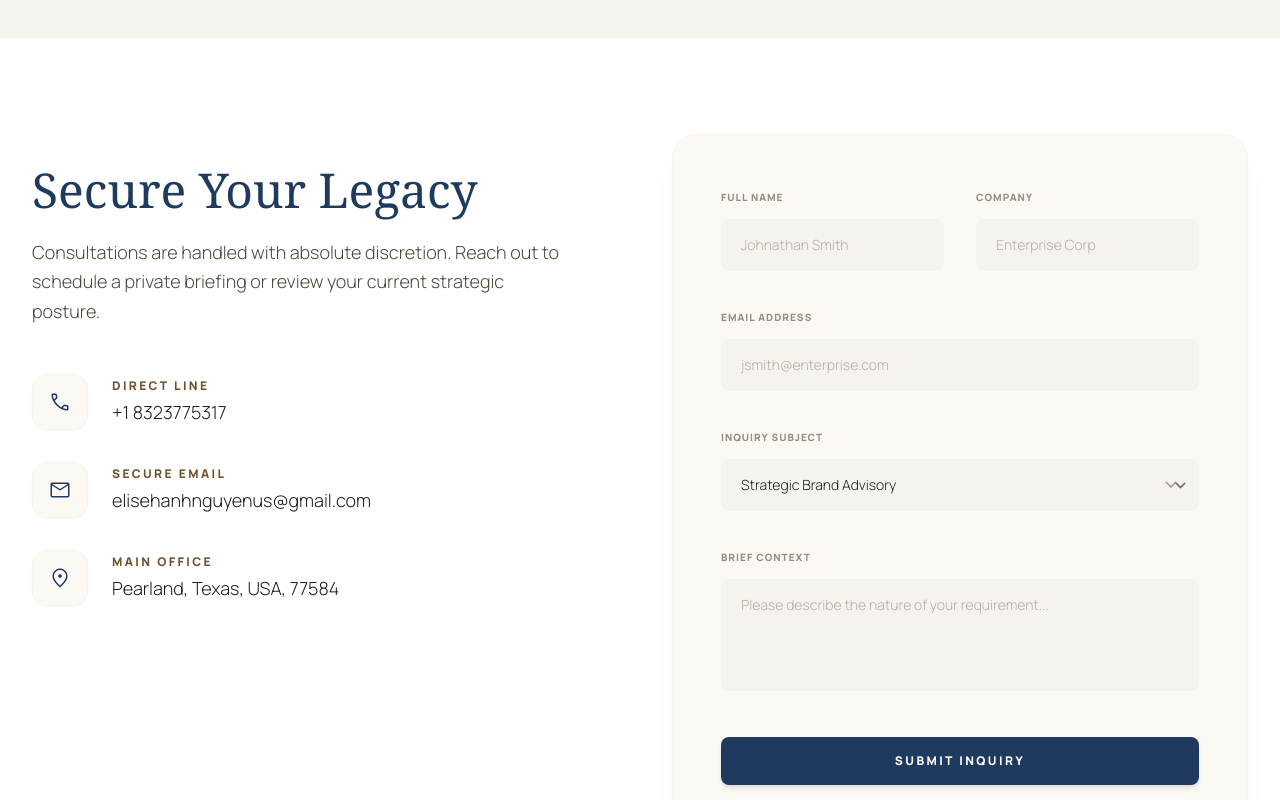
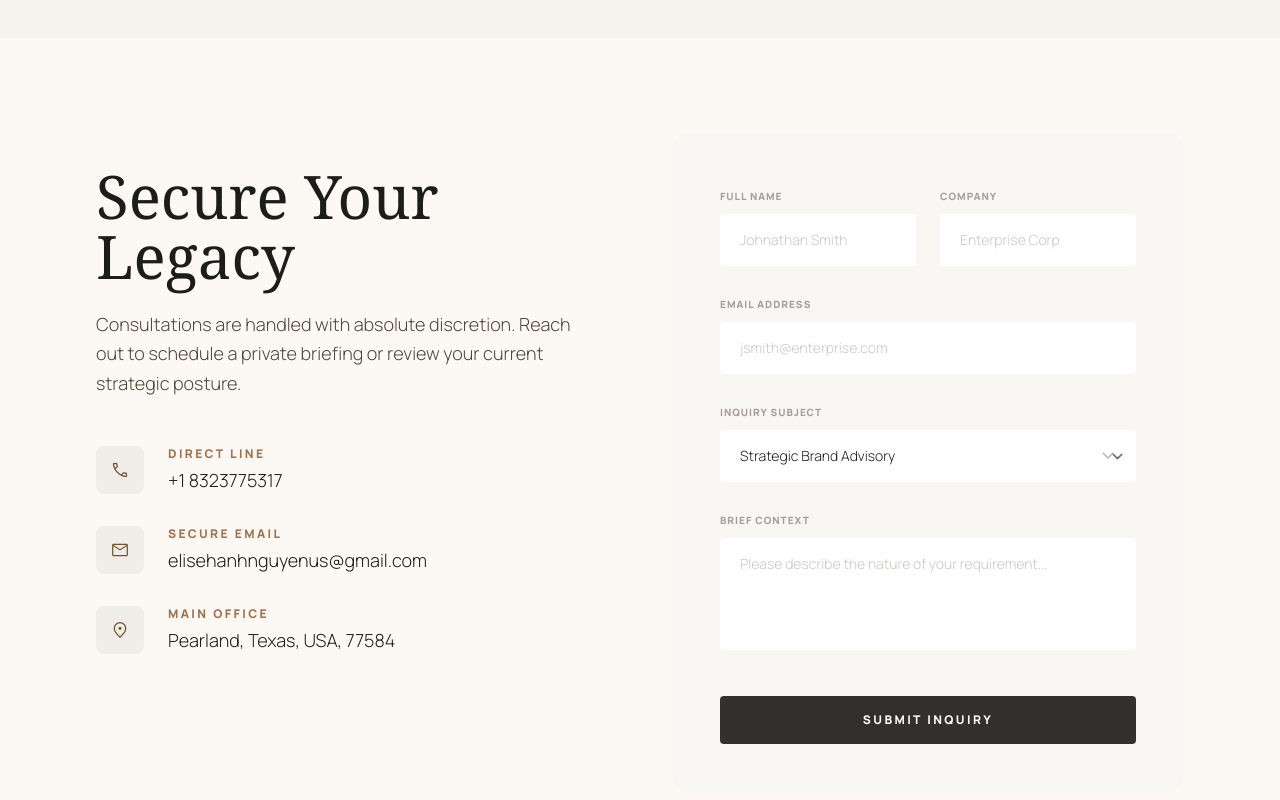
Before and after one commit to elisehanhnguyenus-cloud/elise-h-nguyen-landing-page, a website: page index.html in a window 1280 px wide. Shown: the part 7900-8700 px from the top of the page. Drawn offline with nearby package versions, Linux system fonts and the light colour scheme.

Commit message:
Refine Contact section to match brand colors and editorial style

```diff
--- a/index.html
+++ b/index.html
@@ -602,14 +602,14 @@
 </div>
 </section>
 <!-- Contact Section -->
-<section class="py-24 bg-surface-container-lowest" id="contact">
-<div class="max-w-7xl mx-auto px-8">
+<section class="py-24 bg-background" id="contact">
+<div class="max-w-6xl mx-auto px-8">
     <div class="grid lg:grid-cols-2 gap-16 items-start">
 
         <!-- Left Column: Info space -->
-        <div class="space-y-12 lg:pr-10 pt-8">
+        <div class="space-y-12 lg:pr-8 pt-8">
             <div>
-                <h2 class="font-headline text-5xl mb-6 text-[#1e3a5f]">Secure Your Legacy</h2>
+                <h2 class="font-headline text-5xl md:text-6xl mb-6 text-on-background">Secure Your Legacy</h2>
                 <p class="text-on-surface-variant font-light text-lg leading-relaxed">
                     Consultations are handled with absolute discretion. Reach out to schedule a private briefing or review your current strategic posture.
                 </p>
@@ -618,33 +618,33 @@
             <div class="space-y-8">
                 <!-- Direct Line -->
                 <div class="flex items-center gap-6">
-                    <div class="w-14 h-14 bg-surface rounded-2xl shadow-sm border border-outline-variant/10 flex items-center justify-center shrink-0">
-                        <span class="material-symbols-outlined text-[#1e3a5f]">call</span>
+                    <div class="w-12 h-12 bg-surface-container rounded-xl flex items-center justify-center shrink-0">
+                        <span class="material-symbols-outlined text-primary text-xl">call</span>
                     </div>
                     <div>
-                        <p class="font-label text-xs uppercase tracking-[0.2em] text-primary font-bold mb-1">Direct Line</p>
+                        <p class="font-label text-xs uppercase tracking-[0.2em] text-[#A47148] font-bold mb-1">Direct Line</p>
                         <p class="text-on-surface text-lg font-light">+1 8323775317</p>
                     </div>
                 </div>
 
                 <!-- Secure Email -->
                 <div class="flex items-center gap-6">
-                    <div class="w-14 h-14 bg-surface rounded-2xl shadow-sm border border-outline-variant/10 flex items-center justify-center shrink-0">
-                        <span class="material-symbols-outlined text-[#1e3a5f]">mail</span>
+                    <div class="w-12 h-12 bg-surface-container rounded-xl flex items-center justify-center shrink-0">
+                        <span class="material-symbols-outlined text-primary text-xl">mail</span>
                     </div>
                     <div>
-                        <p class="font-label text-xs uppercase tracking-[0.2em] text-primary font-bold mb-1">Secure Email</p>
+                        <p class="font-label text-xs uppercase tracking-[0.2em] text-[#A47148] font-bold mb-1">Secure Email</p>
                         <p class="text-on-surface text-lg font-light">elisehanhnguyenus@gmail.com</p>
                     </div>
                 </div>
 
                 <!-- Main Office -->
                 <div class="flex items-center gap-6">
-                    <div class="w-14 h-14 bg-surface rounded-2xl shadow-sm border border-outline-variant/10 flex items-center justify-center shrink-0">
-                        <span class="material-symbols-outlined text-[#1e3a5f]">location_on</span>
+                    <div class="w-12 h-12 bg-surface-container rounded-xl flex items-center justify-center shrink-0">
+                        <span class="material-symbols-outlined text-primary text-xl">location_on</span>
                     </div>
                     <div>
-                        <p class="font-label text-xs uppercase tracking-[0.2em] text-primary font-bold mb-1">Main Office</p>
+                        <p class="font-label text-xs uppercase tracking-[0.2em] text-[#A47148] font-bold mb-1">Main Office</p>
                         <p class="text-on-surface text-lg font-light">Pearland, Texas, USA, 77584</p>
                     </div>
                 </div>
@@ -652,44 +652,44 @@
         </div>
 
         <!-- Right Column: Form -->
-        <div class="bg-surface p-10 md:p-12 rounded-3xl shadow-xl shadow-black/5 border border-outline-variant/10">
-            <form class="space-y-8">
-                <div class="grid md:grid-cols-2 gap-8">
-                    <div class="space-y-3">
-                        <label class="font-label text-[10px] uppercase tracking-widest text-on-surface-variant/60 font-bold">Full Name</label>
-                        <input class="w-full bg-surface-container-low border-0 rounded-xl px-5 py-4 focus:ring-2 focus:ring-primary/20 transition-all text-sm font-light text-on-background placeholder:text-on-surface-variant/40" placeholder="Johnathan Smith" type="text"/>
+        <div class="bg-[#F9F7F4] p-10 md:p-12 rounded-2xl">
+            <form class="space-y-6">
+                <div class="grid md:grid-cols-2 gap-6">
+                    <div class="space-y-2">
+                        <label class="font-label text-[10px] uppercase tracking-widest text-on-surface-variant/50 font-bold">Full Name</label>
+                        <input class="w-full bg-white border-0 rounded-lg px-5 py-4 focus:ring-1 focus:ring-primary/20 transition-all text-sm font-light text-on-background placeholder:text-on-surface-variant/30" placeholder="Johnathan Smith" type="text"/>
                     </div>
-                    <div class="space-y-3">
-                        <label class="font-label text-[10px] uppercase tracking-widest text-on-surface-variant/60 font-bold">Company</label>
-                        <input class="w-full bg-surface-container-low border-0 rounded-xl px-5 py-4 focus:ring-2 focus:ring-primary/20 transition-all text-sm font-light text-on-background placeholder:text-on-surface-variant/40" placeholder="Enterprise Corp" type="text"/>
+                    <div class="space-y-2">
+                        <label class="font-label text-[10px] uppercase tracking-widest text-on-surface-variant/50 font-bold">Company</label>
+                        <input class="w-full bg-white border-0 rounded-lg px-5 py-4 focus:ring-1 focus:ring-primary/20 transition-all text-sm font-light text-on-background placeholder:text-on-surface-variant/30" placeholder="Enterprise Corp" type="text"/>
                     </div>
                 </div>
 
-                <div class="space-y-3">
-                    <label class="font-label text-[10px] uppercase tracking-widest text-on-surface-variant/60 font-bold">Email Address</label>
-                    <input class="w-full bg-surface-container-low border-0 rounded-xl px-5 py-4 focus:ring-2 focus:ring-primary/20 transition-all text-sm font-light text-on-background placeholder:text-on-surface-variant/40" placeholder="jsmith@enterprise.com" type="email"/>
+                <div class="space-y-2">
+                    <label class="font-label text-[10px] uppercase tracking-widest text-on-surface-variant/50 font-bold">Email Address</label>
+                    <input class="w-full bg-white border-0 rounded-lg px-5 py-4 focus:ring-1 focus:ring-primary/20 transition-all text-sm font-light text-on-background placeholder:text-on-surface-variant/30" placeholder="jsmith@enterprise.com" type="email"/>
                 </div>
 
-                <div class="space-y-3">
-                    <label class="font-label text-[10px] uppercase tracking-widest text-on-surface-variant/60 font-bold">Inquiry Subject</label>
+                <div class="space-y-2">
+                    <label class="font-label text-[10px] uppercase tracking-widest text-on-surface-variant/50 font-bold">Inquiry Subject</label>
                     <div class="relative">
-                        <select class="w-full bg-surface-container-low border-0 rounded-xl px-5 py-4 appearance-none focus:ring-2 focus:ring-primary/20 transition-all text-sm font-light text-on-background cursor-pointer">
+                        <select class="w-full bg-white border-0 rounded-lg px-5 py-4 appearance-none focus:ring-1 focus:ring-primary/20 transition-all text-sm font-light text-on-background cursor-pointer">
                             <option>Strategic Brand Advisory</option>
                             <option>Copywriting & Narrative</option>
                             <option>Publishing & Editorial</option>
                             <option>Other</option>
                         </select>
-                        <span class="material-symbols-outlined absolute right-4 top-1/2 -translate-y-1/2 text-on-surface-variant/50 pointer-events-none">expand_more</span>
+                        <span class="material-symbols-outlined absolute right-4 top-1/2 -translate-y-1/2 text-on-surface-variant/40 pointer-events-none">expand_more</span>
                     </div>
                 </div>
 
-                <div class="space-y-3">
-                    <label class="font-label text-[10px] uppercase tracking-widest text-on-surface-variant/60 font-bold">Brief Context</label>
-                    <textarea class="w-full bg-surface-container-low border-0 rounded-xl px-5 py-4 focus:ring-2 focus:ring-primary/20 transition-all text-sm font-light resize-none text-on-background placeholder:text-on-surface-variant/40" placeholder="Please describe the nature of your requirement..." rows="4"></textarea>
+                <div class="space-y-2">
+                    <label class="font-label text-[10px] uppercase tracking-widest text-on-surface-variant/50 font-bold">Brief Context</label>
+                    <textarea class="w-full bg-white border-0 rounded-lg px-5 py-4 focus:ring-1 focus:ring-primary/20 transition-all text-sm font-light resize-none text-on-background placeholder:text-on-surface-variant/30" placeholder="Please describe the nature of your requirement..." rows="4"></textarea>
                 </div>
 
-                <div class="pt-2">
-                    <button class="w-full py-4 bg-[#1e3a5f] text-white rounded-xl font-bold uppercase tracking-[0.2em] text-xs hover:opacity-90 transition-all shadow-md hover:shadow-lg" type="submit">
+                <div class="pt-4">
+                    <button class="w-full py-4 bg-inverse-surface text-surface rounded-lg font-bold uppercase tracking-[0.2em] text-xs hover:opacity-90 transition-all" type="submit">
                         Submit Inquiry
                     </button>
                 </div>
```
